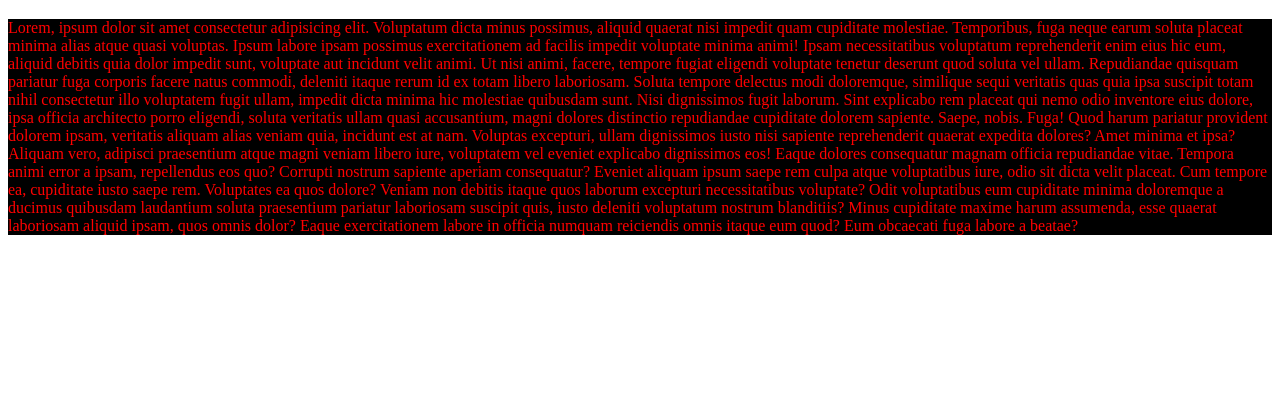
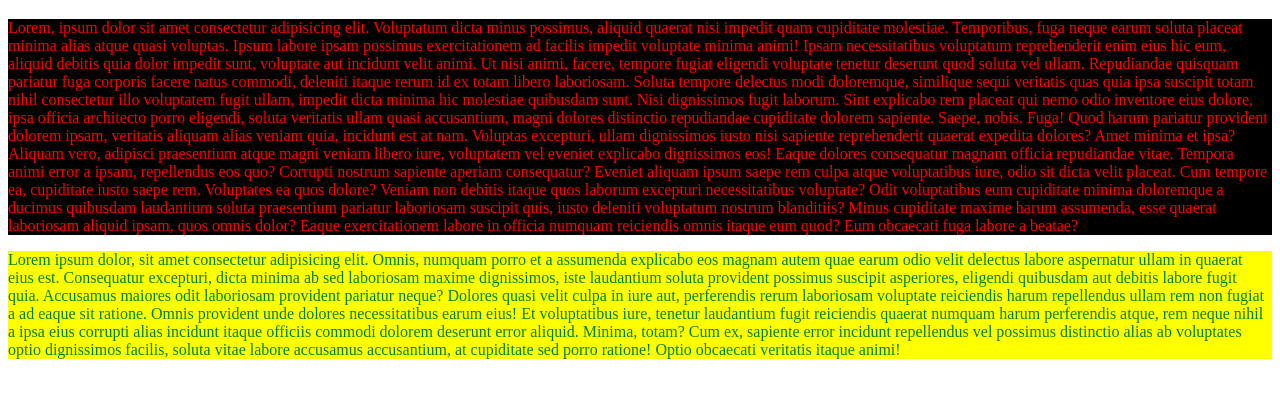
Before and after one commit to mcoulon/test_github, a plain HTML site: page index.html in a window 1280 px wide. Shown: the part 61-458 px from the top of the page. Drawn offline with Linux system fonts and the light colour scheme.

Commit message:
ajout de style

```diff
--- a/index.html
+++ b/index.html
@@ -1,25 +1,65 @@
 <!DOCTYPE html>
 <html lang="en">
-<head>
-    <meta charset="UTF-8">
-    <meta http-equiv="X-UA-Compatible" content="IE=edge">
-    <meta name="viewport" content="width=device-width, initial-scale=1.0">
+  <head>
+    <meta charset="UTF-8" />
+    <meta http-equiv="X-UA-Compatible" content="IE=edge" />
+    <meta name="viewport" content="width=device-width, initial-scale=1.0" />
     <title>Document</title>
-    <link rel="stylesheet" href="style.css">
-</head>
-<body>
+    <link rel="stylesheet" href="style.css" />
+  </head>
+  <body>
     <h1>Site de toto</h1>
     <p>
-        Lorem, ipsum dolor sit amet consectetur adipisicing elit. Voluptatum dicta minus possimus, aliquid quaerat nisi impedit quam cupiditate molestiae. Temporibus, fuga neque earum soluta placeat minima alias atque quasi voluptas.
-        Ipsum labore ipsam possimus exercitationem ad facilis impedit voluptate minima animi! Ipsam necessitatibus voluptatum reprehenderit enim eius hic eum, aliquid debitis quia dolor impedit sunt, voluptate aut incidunt velit animi.
-        Ut nisi animi, facere, tempore fugiat eligendi voluptate tenetur deserunt quod soluta vel ullam. Repudiandae quisquam pariatur fuga corporis facere natus commodi, deleniti itaque rerum id ex totam libero laboriosam.
-        Soluta tempore delectus modi doloremque, similique sequi veritatis quas quia ipsa suscipit totam nihil consectetur illo voluptatem fugit ullam, impedit dicta minima hic molestiae quibusdam sunt. Nisi dignissimos fugit laborum.
-        Sint explicabo rem placeat qui nemo odio inventore eius dolore, ipsa officia architecto porro eligendi, soluta veritatis ullam quasi accusantium, magni dolores distinctio repudiandae cupiditate dolorem sapiente. Saepe, nobis. Fuga!
-        Quod harum pariatur provident dolorem ipsam, veritatis aliquam alias veniam quia, incidunt est at nam. Voluptas excepturi, ullam dignissimos iusto nisi sapiente reprehenderit quaerat expedita dolores? Amet minima et ipsa?
-        Aliquam vero, adipisci praesentium atque magni veniam libero iure, voluptatem vel eveniet explicabo dignissimos eos! Eaque dolores consequatur magnam officia repudiandae vitae. Tempora animi error a ipsam, repellendus eos quo?
-        Corrupti nostrum sapiente aperiam consequatur? Eveniet aliquam ipsum saepe rem culpa atque voluptatibus iure, odio sit dicta velit placeat. Cum tempore ea, cupiditate iusto saepe rem. Voluptates ea quos dolore?
-        Veniam non debitis itaque quos laborum excepturi necessitatibus voluptate? Odit voluptatibus eum cupiditate minima doloremque a ducimus quibusdam laudantium soluta praesentium pariatur laboriosam suscipit quis, iusto deleniti voluptatum nostrum blanditiis?
-        Minus cupiditate maxime harum assumenda, esse quaerat laboriosam aliquid ipsam, quos omnis dolor? Eaque exercitationem labore in officia numquam reiciendis omnis itaque eum quod? Eum obcaecati fuga labore a beatae?
+      Lorem, ipsum dolor sit amet consectetur adipisicing elit. Voluptatum dicta
+      minus possimus, aliquid quaerat nisi impedit quam cupiditate molestiae.
+      Temporibus, fuga neque earum soluta placeat minima alias atque quasi
+      voluptas. Ipsum labore ipsam possimus exercitationem ad facilis impedit
+      voluptate minima animi! Ipsam necessitatibus voluptatum reprehenderit enim
+      eius hic eum, aliquid debitis quia dolor impedit sunt, voluptate aut
+      incidunt velit animi. Ut nisi animi, facere, tempore fugiat eligendi
+      voluptate tenetur deserunt quod soluta vel ullam. Repudiandae quisquam
+      pariatur fuga corporis facere natus commodi, deleniti itaque rerum id ex
+      totam libero laboriosam. Soluta tempore delectus modi doloremque,
+      similique sequi veritatis quas quia ipsa suscipit totam nihil consectetur
+      illo voluptatem fugit ullam, impedit dicta minima hic molestiae quibusdam
+      sunt. Nisi dignissimos fugit laborum. Sint explicabo rem placeat qui nemo
+      odio inventore eius dolore, ipsa officia architecto porro eligendi, soluta
+      veritatis ullam quasi accusantium, magni dolores distinctio repudiandae
+      cupiditate dolorem sapiente. Saepe, nobis. Fuga! Quod harum pariatur
+      provident dolorem ipsam, veritatis aliquam alias veniam quia, incidunt est
+      at nam. Voluptas excepturi, ullam dignissimos iusto nisi sapiente
+      reprehenderit quaerat expedita dolores? Amet minima et ipsa? Aliquam vero,
+      adipisci praesentium atque magni veniam libero iure, voluptatem vel
+      eveniet explicabo dignissimos eos! Eaque dolores consequatur magnam
+      officia repudiandae vitae. Tempora animi error a ipsam, repellendus eos
+      quo? Corrupti nostrum sapiente aperiam consequatur? Eveniet aliquam ipsum
+      saepe rem culpa atque voluptatibus iure, odio sit dicta velit placeat. Cum
+      tempore ea, cupiditate iusto saepe rem. Voluptates ea quos dolore? Veniam
+      non debitis itaque quos laborum excepturi necessitatibus voluptate? Odit
+      voluptatibus eum cupiditate minima doloremque a ducimus quibusdam
+      laudantium soluta praesentium pariatur laboriosam suscipit quis, iusto
+      deleniti voluptatum nostrum blanditiis? Minus cupiditate maxime harum
+      assumenda, esse quaerat laboriosam aliquid ipsam, quos omnis dolor? Eaque
+      exercitationem labore in officia numquam reiciendis omnis itaque eum quod?
+      Eum obcaecati fuga labore a beatae?
     </p>
-</body>
+    <div>
+      Lorem ipsum dolor, sit amet consectetur adipisicing elit. Omnis, numquam
+      porro et a assumenda explicabo eos magnam autem quae earum odio velit
+      delectus labore aspernatur ullam in quaerat eius est. Consequatur
+      excepturi, dicta minima ab sed laboriosam maxime dignissimos, iste
+      laudantium soluta provident possimus suscipit asperiores, eligendi
+      quibusdam aut debitis labore fugit quia. Accusamus maiores odit laboriosam
+      provident pariatur neque? Dolores quasi velit culpa in iure aut,
+      perferendis rerum laboriosam voluptate reiciendis harum repellendus ullam
+      rem non fugiat a ad eaque sit ratione. Omnis provident unde dolores
+      necessitatibus earum eius! Et voluptatibus iure, tenetur laudantium fugit
+      reiciendis quaerat numquam harum perferendis atque, rem neque nihil a ipsa
+      eius corrupti alias incidunt itaque officiis commodi dolorem deserunt
+      error aliquid. Minima, totam? Cum ex, sapiente error incidunt repellendus
+      vel possimus distinctio alias ab voluptates optio dignissimos facilis,
+      soluta vitae labore accusamus accusantium, at cupiditate sed porro
+      ratione! Optio obcaecati veritatis itaque animi!
+    </div>
+  </body>
 </html>
--- a/style.css
+++ b/style.css
@@ -7,3 +7,7 @@ p {
     color: red;
     background-color: black;
 }
+div{
+    color: green;
+    background-color: yellow;
+}
```
